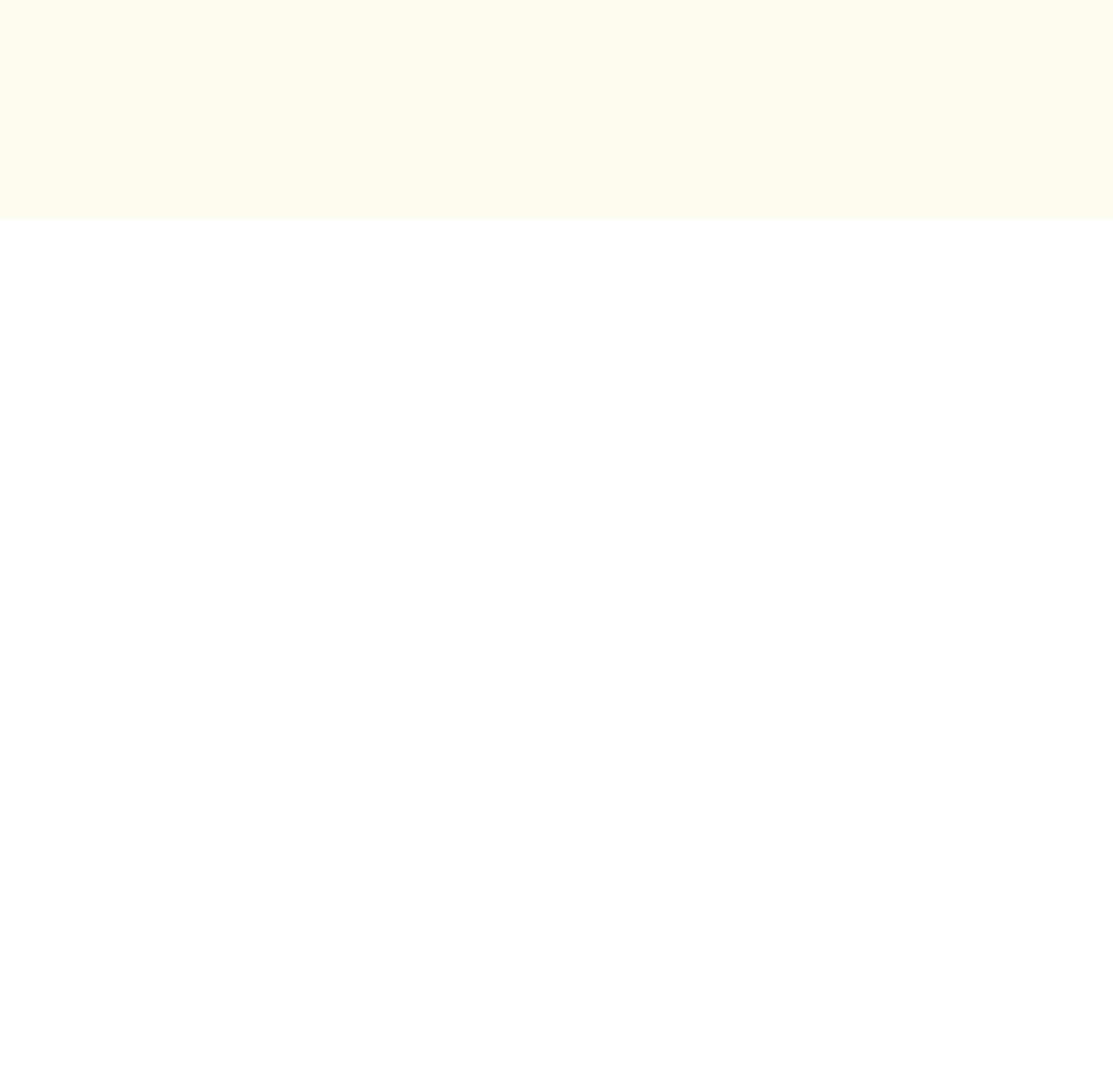
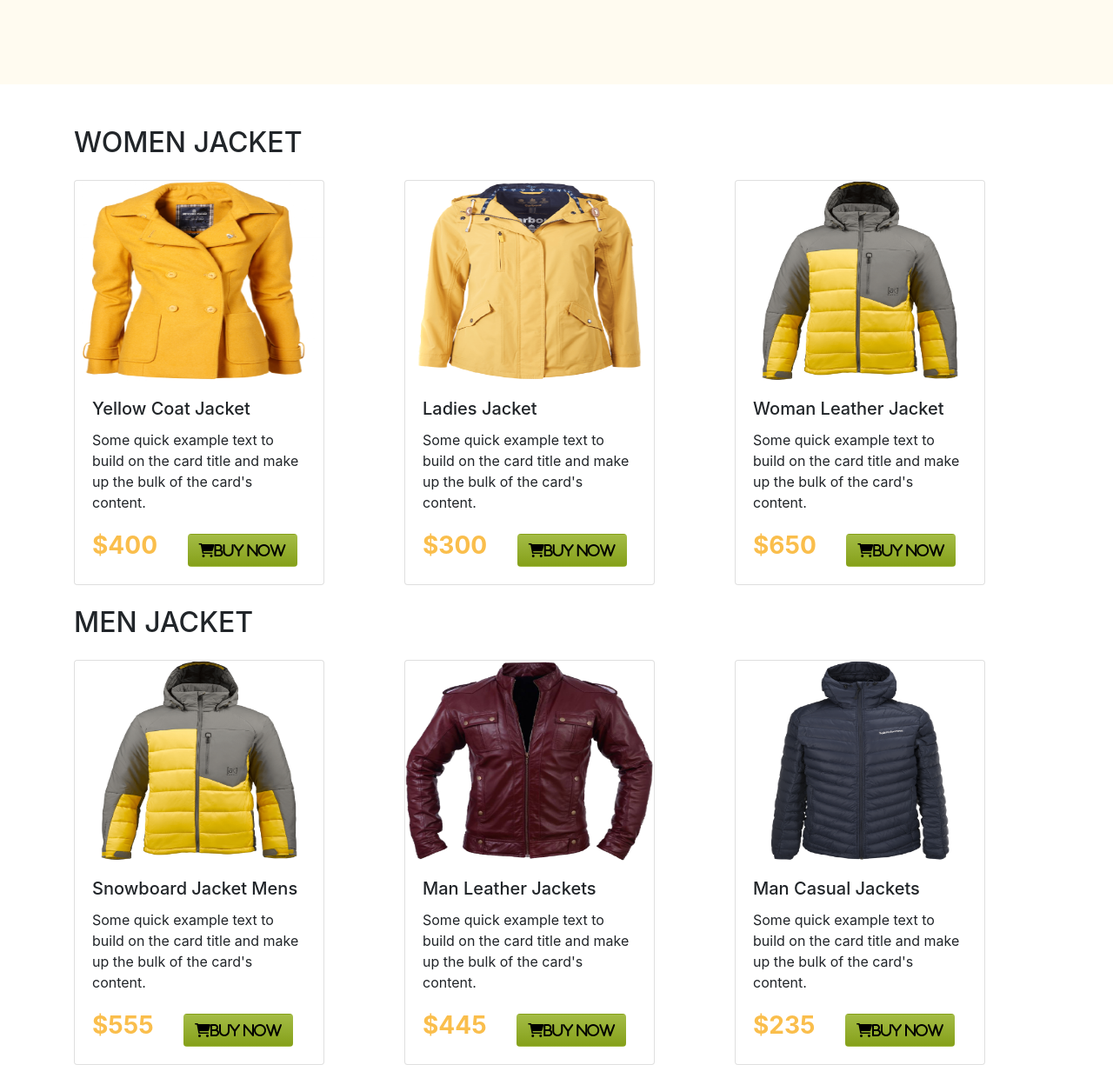
Before and after one commit to Ahsan75412/penguin-fashion-project, a plain HTML site: page index.html in a window 1280 px wide. Shown: the part 548-1773 px from the top of the page at 87% size. Before the commit the page ends 800 px from the top, so only its background shows below. Drawn offline with nearby package versions, Linux system fonts and the light colour scheme.

Commit message:
Card section ends here

```diff
--- a/css style/style.css
+++ b/css style/style.css
@@ -1,7 +1,7 @@
 /*.............................. header stat here.................... */
 header{
     background-color: #FFFBF0;
-    height: 100vh;
+    padding-bottom: 100px;
 }
 
 span{
@@ -33,3 +33,22 @@ button{
 }
 
 /*.............................. header ends here.................... */
+
+
+
+
+.style{
+    font-size: 28px;
+    margin-right: 30px;
+}
+
+
+.card{
+    transition: 1s;
+
+}
+
+.card:hover{
+    transform: scale(1.1);
+    box-shadow: 2px 6px 5px black;
+}
--- a/index.html
+++ b/index.html
@@ -61,7 +61,8 @@
 
                 <div class="sub-container-left col-12 col-sm-12 col-md-12 col-lg-6   ">
                     <h1> <span>be the penguins</span> of winter </h1>
-                    <p>Lorem ipsum dolor sit, amet consectetur adipisicing elit. Ad nesciunt odit vero eum sunt fuga,
+                    <p class="text-muted">Lorem ipsum dolor sit, amet consectetur adipisicing elit. Ad nesciunt odit
+                        vero eum sunt fuga,
                         dolorum facere expedita eligendi iste qui doloremque perferendis natus iure saepe aliquam
                         tempora ratione praesentium.</p>
 
@@ -69,7 +70,7 @@
                 </div>
 
                 <div class="sub-container-right col-12 col-sm-12 col-md-12 col-lg-6 ">
-                    <img class="img-fluid" src="./images/model.png"   alt="model">
+                    <img class="img-fluid" src="./images/model.png" alt="model">
 
                 </div>
 
@@ -82,6 +83,121 @@
     </header>
 
 
+    <!-------------------------------------- main section start here--------------------------------- -->
+    <main>
+        <section class="container mt-5 ">
+            <div>
+                <h2>WOMEN JACKET</h1>
+            </div>
+            <div class="row mt-4 ">
+                <!-- <div class="col-lg-4 col-md-6 col-sm-12"></div> -->
+                <div class="col-lg-4 col-md-6 col-sm-12 ">
+                    <div class="card mr-5 mb-5 m-lg-0 " style="width: 18rem;">
+                        <img class="card-img-top" height="230" src="./images/jacket-1.png" alt="Card image cap">
+                        <div class="card-body">
+                            <h5 class="card-title">Yellow Coat Jacket </h5>
+                            <p class="card-text">Some quick example text to build on the card title and make up the bulk
+                                of the card's content.</p>
+                            <span class="font-weight-bold style">$400</span> <button class="btn rounded "><i
+                                    class=" fas fa-shopping-cart ">Buy now</i></button>
+                        </div>
+                    </div>
+                </div>
+
+
+
+
+
+                <div class="col-lg-4 col-md-6 col-sm-12 ">
+                    <div class="card mr-5 mb-5 m-lg-0" style="width: 18rem;">
+                        <img class="card-img-top" height="230" src="./images/jacket-2.png" alt="Card image cap">
+                        <div class="card-body">
+                            <h5 class="card-title">Ladies Jacket</h5>
+                            <p class="card-text">Some quick example text to build on the card title and make up the bulk
+                                of the card's content.</p>
+                            <span class="font-weight-bold style">$300</span> <button class="btn rounded "><i
+                                    class=" fas fa-shopping-cart ">Buy now</i></button>
+                        </div>
+                    </div>
+                </div>
+
+
+                <div class="col-lg-4 col-md-6 col-sm-12 ">
+                    <div class="card mb-5 m-lg-0" style="width: 18rem;">
+                        <img class="card-img-top" height="230" src="./images/jacket-4.png" alt="Card image cap">
+                        <div class="card-body">
+                            <h5 class="card-title">Woman Leather Jacket</h5>
+                            <p class="card-text">Some quick example text to build on the card title and make up the bulk
+                                of the card's content.</p>
+                            <span class="font-weight-bold style">$650</span> <button class="btn rounded "><i
+                                    class=" fas fa-shopping-cart ">Buy now</i></button>
+                        </div>
+                    </div>
+                </div>
+
+            </div>
+
+
+            <div class="mt-4">
+                <h2>MEN JACKET</h2>
+
+                <div class="row mt-4 side">
+
+                    <div class="col-lg-4 col-md-6 col-sm-12">
+                        <div class="card mr-5 mb-5 m-lg-0" style="width: 18rem;">
+                            <img class="card-img-top" height="230" src="./images/jacket-4.png" alt="Card image cap">
+                            <div class="card-body">
+                                <h5 class="card-title">Snowboard Jacket Mens</h5>
+                                <p class="card-text">Some quick example text to build on the card title and make up the
+                                    bulk of the card's content.</p>
+                                <span class="font-weight-bold style">$555</span> <button class="btn rounded "><i
+                                        class=" fas fa-shopping-cart ">Buy now</i></button>
+                            </div>
+                        </div>
+                    </div>
+
+
+                    <div class="col-lg-4 col-md-6 col-sm-12">
+                        <div class="card mr-5 mb-5 m-lg-0" style="width: 18rem;">
+                            <img class="card-img-top" height="230" src="./images/jacket-5.png" alt="Card image cap">
+                            <div class="card-body">
+                                <h5 class="card-title">Man Leather Jackets</h5>
+                                <p class="card-text">Some quick example text to build on the card title and make up the
+                                    bulk of the card's content.</p>
+                                <span class="font-weight-bold style">$445</span> <button class="btn rounded "><i
+                                        class=" fas fa-shopping-cart ">Buy now</i></button>
+                            </div>
+                        </div>
+                    </div>
+
+
+                    <div class="col-lg-4 col-md-6 col-sm-12">
+                        <div class="card mb-5 m-lg-0" style="width: 18rem;">
+                            <img class="card-img-top" height="230" src="./images/jacket-6.png" alt="Card image cap">
+                            <div class="card-body">
+                                <h5 class="card-title">Man Casual Jackets</h5>
+                                <p class="card-text">Some quick example text to build on the card title and make up the
+                                    bulk of the card's content.</p>
+                                <span class="font-weight-bold style">$235</span> <button class="btn rounded "><i
+                                        class=" fas fa-shopping-cart ">Buy now</i></button>
+                            </div>
+                        </div>
+                    </div>
+
+
+
+                </div>
+            </div>
+        </section>
+
+
+
+        <!-- card section end here -->
+
+
+
+
+    </main>
 
 
 
```
